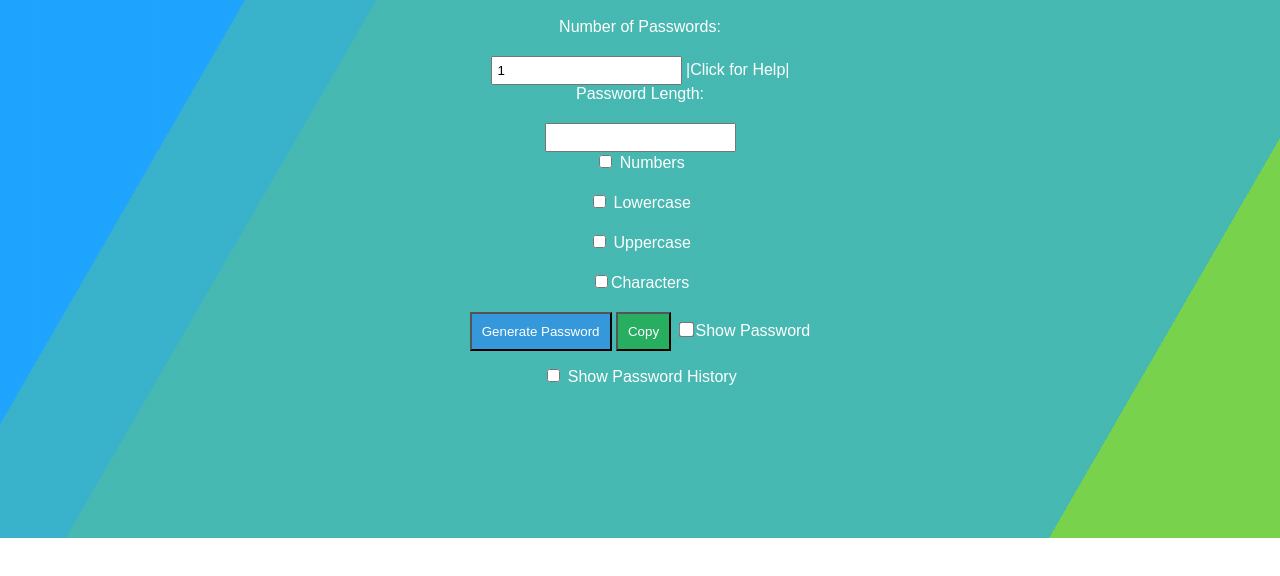
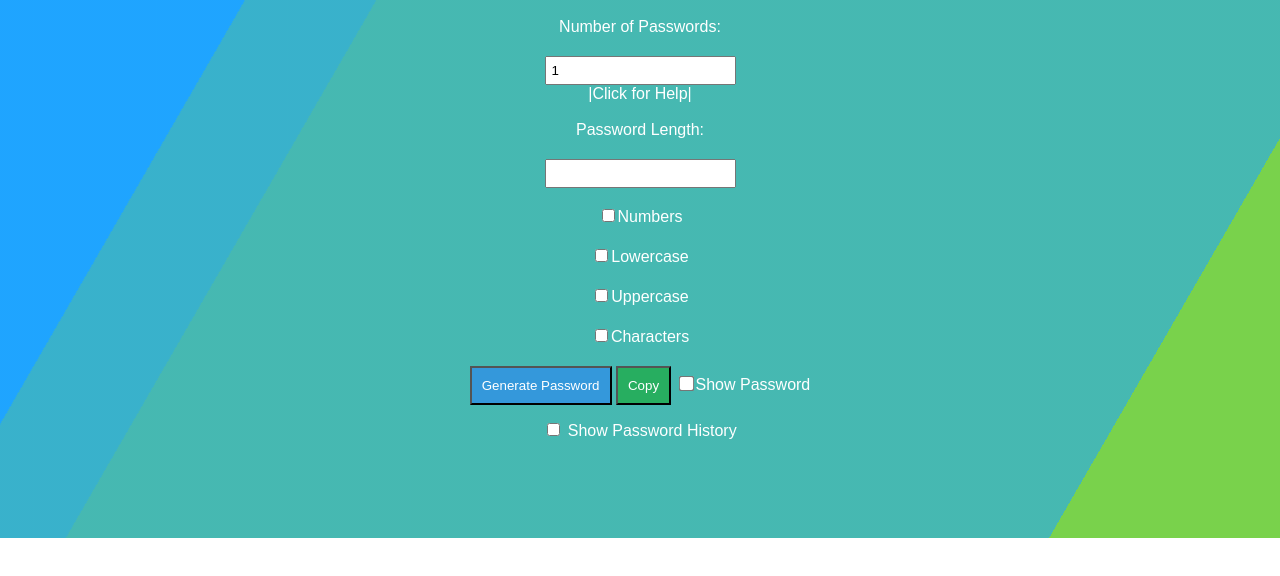
Before and after one commit to KaptainveCreative/SoftwareEngineeringClass, a website: page index.html in a window 1280 px wide. Shown: the part 262-838 px from the top of the page. Drawn offline with Linux system fonts and the light colour scheme.

Commit message:
style changes

```diff
--- a/index.html
+++ b/index.html
@@ -4,20 +4,16 @@
   <meta charset="utf-8">
   <title>Password Generator</title>
   <link rel="stylesheet" href="style.css">
-  <style>
-    /* Additional CSS for styling the checkbox */
-    #showPasswordCheckbox {
-      transform: scale(1.2); /* Adjust the scale factor to increase or decrease the size */
-    }
-  </style>
+
 </head>
 
 <body>
 <h1>Password Generator</h1>
 
-  <label for="passwordNum">Number of Passwords:</label>
-  <input type="number" id="passwordNum" value="1">
-
+<div class="password-input-container">
+  <label for="passwordNum" class="password-label">Number of Passwords:</label>
+  <input type="number" id="passwordNum" class="password-input" value="1">
+</div>
   <div class="popup" onclick="myPopUp()"> |Click for Help|
     <span class="popuptext" id="myPopup">
       Select the number of passwords you would like to create
@@ -26,24 +22,31 @@
     </span>
   </div>
 
-  <label for="passwordLength">Password Length:</label>
-  <input type="number" id="passwordLength" value="">
-
-  <label>
-    <input type="checkbox" id="includeNumbers">  Numbers
+  <div class="password-input-container">
+    <br>
+    <label for="passwordLength" class="password-label">Password Length:</label>
+    <input type="number" id="passwordLength" class="password-input" value="">
+  </div>
+  <!-- Inside the body tag, where the checkbox labels are located -->
+<div class="checkbox-container">
+  <label for="includeNumbers" class="checkbox-label">
+    <br>
+    <input type="checkbox" id="includeNumbers">Numbers
   </label>
 
-  <label>
-    <input type="checkbox" id="includeLowercase"> Lowercase
+  <label for="includeLowercase" class="checkbox-label">
+    <input type="checkbox" id="includeLowercase">Lowercase
   </label>
 
-  <label>
-    <input type="checkbox" id="includeUppercase">  Uppercase
+  <label for="includeUppercase" class="checkbox-label">
+    <input type="checkbox" id="includeUppercase">Uppercase
   </label>
 
-  <label>
+  <label for="includeSpecial" class="checkbox-label">
     <input type="checkbox" id="includeSpecial">Characters
   </label>
+</div>
+
     <button onclick="generatePassword()">Generate Password</button>
     <button id="copyButton" onclick="copyFeature()">Copy</button>
 
--- a/style.css
+++ b/style.css
@@ -15,7 +15,16 @@ body {
 main {
   margin-top: 5rem;
 }
+/* Your existing styles can go here */
 
+#showPasswordCheckbox {
+  transform: scale(1.2); /* Adjust the scale factor to increase or decrease the size */
+}
+#passwordList {
+  list-style: none; /* Remove default list styling */
+  padding: 0; /* Remove default padding */
+  margin: 0; /* Remove default margin */
+}
 .navbar {
   height: 5rem;
   width: 86rem; /* Adjusted width to match the expanded width on hover */
```
